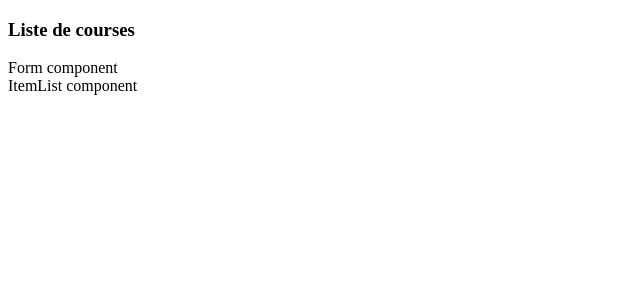
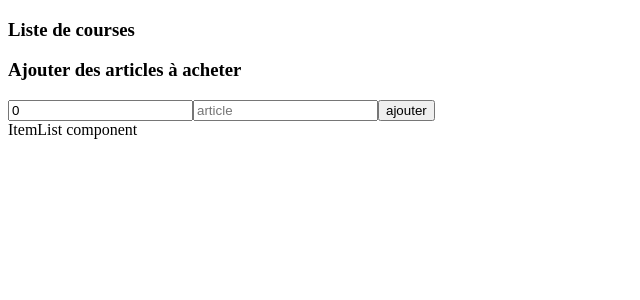
Before and after one commit to sandix34/Shopping-List, a React (Create React App) app: page / in a window 1280 px wide. Shown: the top 300 px of the page, without its empty margins (0-640 px from the left). Built offline with nearby package versions, Linux system fonts and the light colour scheme.

Commit message:
modifier l'état du formulaire

```diff
--- a/src/components/Form.jsx
+++ b/src/components/Form.jsx
@@ -1,9 +1,29 @@
-import React from 'react';
+import React, { Component } from 'react';
 
-const Form = () => {
-    return (
-        <div>Form component</div>
-     );
+class Form extends Component {
+	constructor(props) {
+		super(props);
+		this.state = {
+			name: '',
+			quantity: 0
+		}
+	}
+	render() {
+		return (
+			<div>
+				<h3>Ajouter des articles à acheter</h3>
+				<form>
+					<input type="number" placeholder="quantité" value={this.state.quantity}
+					onChange={(event) => this.setState({quantity: event.target.value})}/>
+
+					<input type="text" placeholder="article" value={this.state.name}
+					onChange={(event) => this.setState({name: event.target.value})}/>
+
+					<button type="submit">ajouter</button>
+				</form>
+			</div>
+		);
+	}
 }
 
 export default Form;
```
